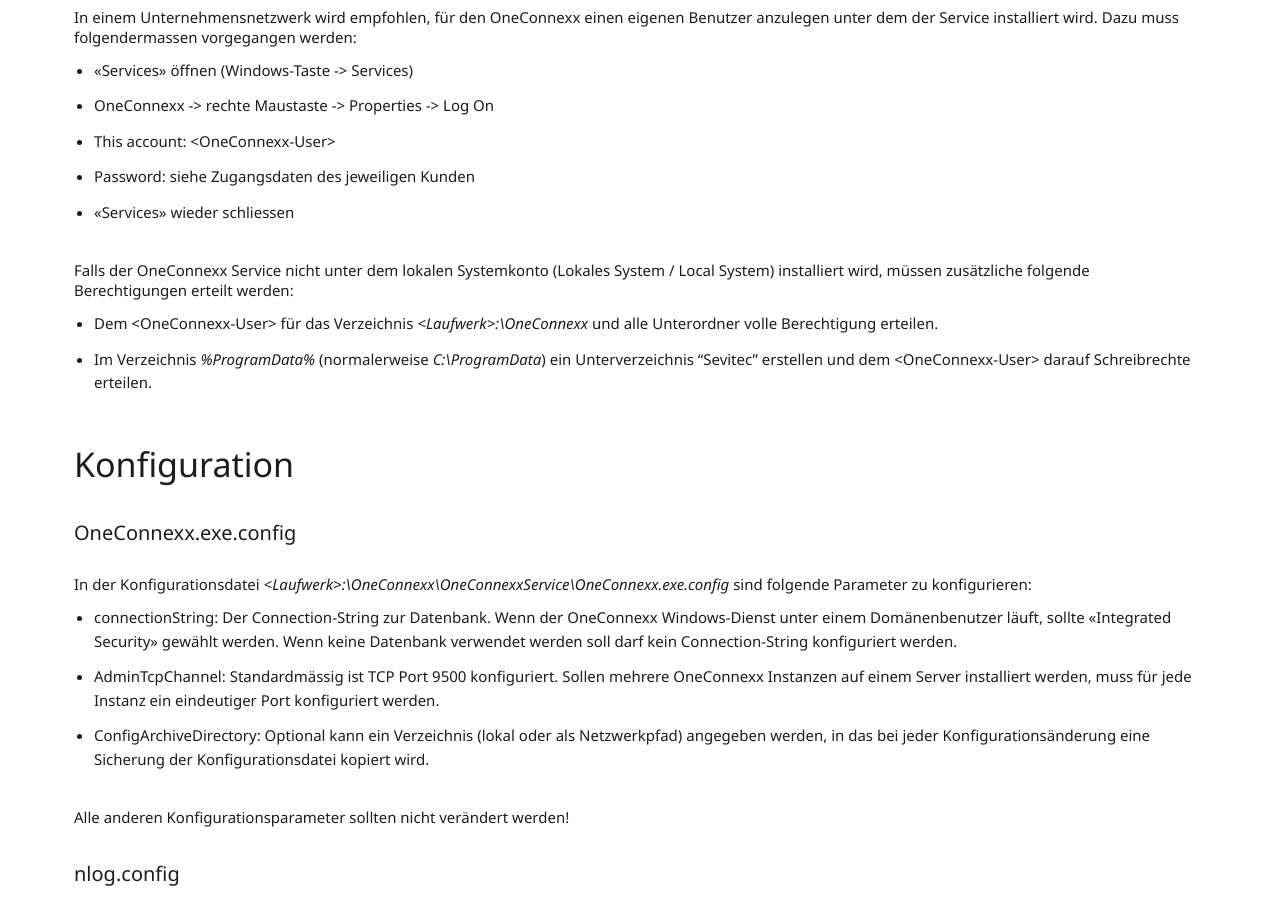
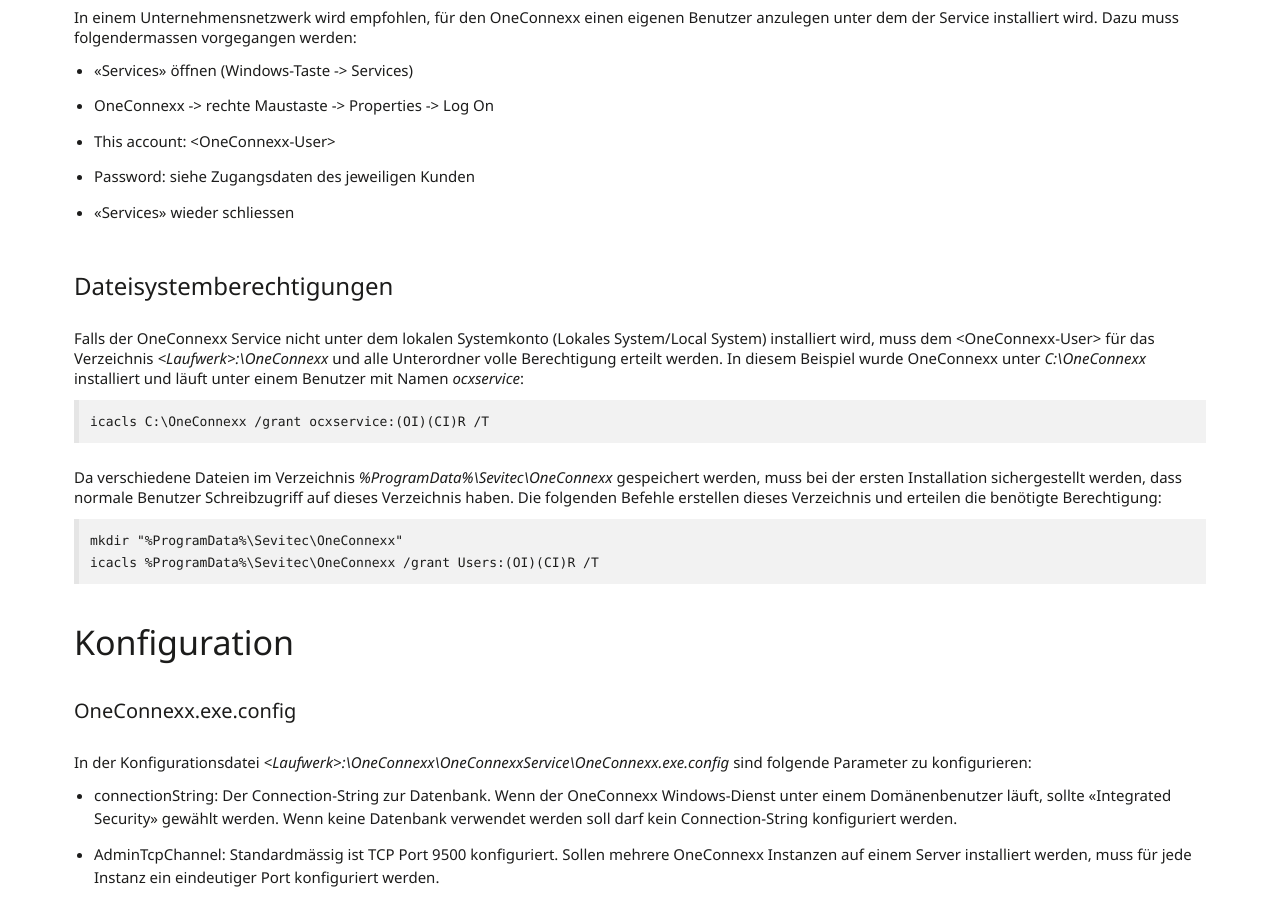
Before and after one commit to primesoft-group/oneconnexx-docs, a Jekyll site: the page built from _pages/setup/de/oneconnexx.md, in a window 1280 px wide and 900 px high, scrolled down 1622 px. Built offline with Jekyll 4.4.1, drawn with Linux system fonts in a browser that asks for light colours; nearby versions of some CDN libraries; some web fonts are replaced.

Commit message:
Update oneconnexx.md

````diff
--- a/_pages/setup/de/oneconnexx.md
+++ b/_pages/setup/de/oneconnexx.md
@@ -70,10 +70,20 @@
 * Password: siehe Zugangsdaten des jeweiligen Kunden
 * «Services» wieder schliessen
 
-Falls der OneConnexx Service nicht unter dem lokalen Systemkonto (Lokales System / Local System) installiert wird, müssen zusätzliche folgende Berechtigungen erteilt werden:
+#### Dateisystemberechtigungen
 
-* Dem &lt;OneConnexx-User&gt; für das Verzeichnis *&lt;Laufwerk&gt;:\OneConnexx* und alle Unterordner volle Berechtigung erteilen.
-* Im Verzeichnis *%ProgramData%* (normalerweise *C:\ProgramData*) ein Unterverzeichnis "Sevitec" erstellen und dem &lt;OneConnexx-User&gt; darauf Schreibrechte erteilen.
+Falls der OneConnexx Service nicht unter dem lokalen Systemkonto (Lokales System/Local System) installiert wird, muss dem  &lt;OneConnexx-User&gt; für das Verzeichnis *&lt;Laufwerk&gt;:\OneConnexx* und alle Unterordner volle Berechtigung erteilt werden. In diesem Beispiel wurde OneConnexx unter *C:\OneConnexx* installiert und läuft unter einem Benutzer mit Namen *ocxservice*:
+
+```
+icacls C:\OneConnexx /grant ocxservice:(OI)(CI)R /T
+```
+
+Da verschiedene Dateien im Verzeichnis *%ProgramData%\Sevitec\OneConnexx* gespeichert werden, muss bei der ersten Installation sichergestellt werden, dass normale Benutzer Schreibzugriff auf dieses Verzeichnis haben. Die folgenden Befehle erstellen dieses Verzeichnis und erteilen die benötigte Berechtigung:
+
+```
+mkdir "%ProgramData%\Sevitec\OneConnexx"
+icacls %ProgramData%\Sevitec\OneConnexx /grant Users:(OI)(CI)R /T
+```
 
 ### Konfiguration
 
````
